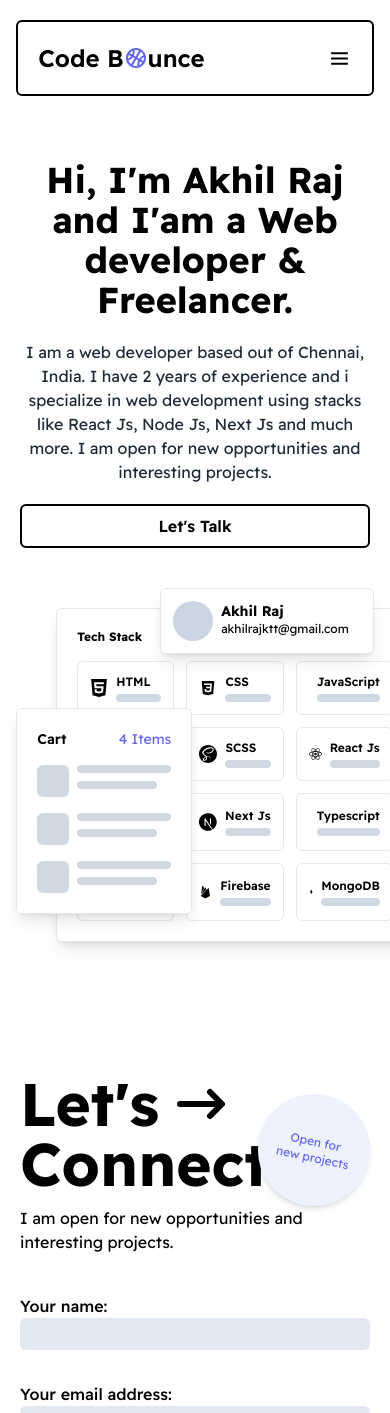
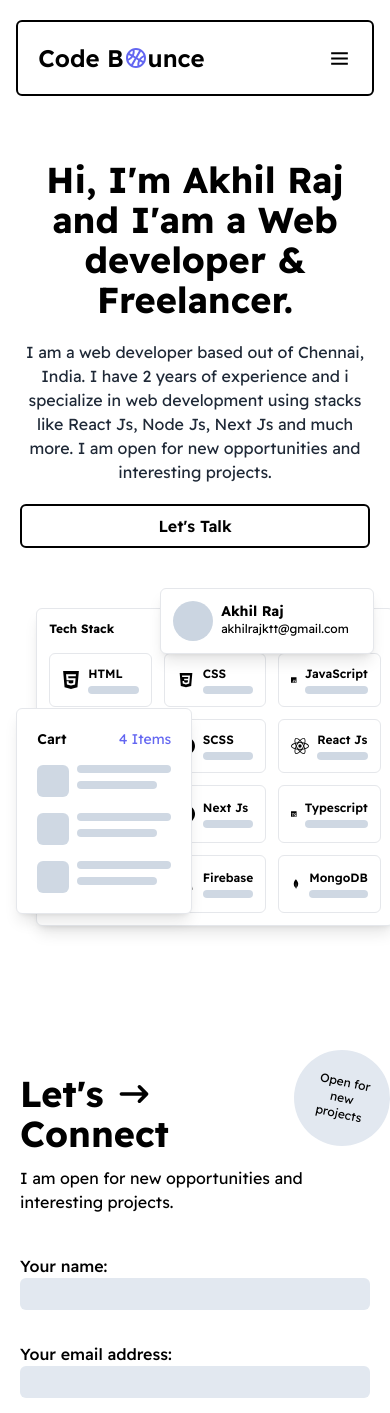
Before and after one commit to Akhil-dotcom/portfolio, a Next.js app: page / in a window 390 px wide. Shown: the top 1413 px of the page. Built offline with nearby package versions, Linux system fonts and the light colour scheme.

Commit message:
first commit

```diff
--- a/components/Connect.tsx
+++ b/components/Connect.tsx
@@ -7,13 +7,13 @@ function Connect() {
       <div className="max-w-screen-sm mx-auto p-5 py-20">
           <div className="flex flex-col gap-10">
               <div className="flex-1 relative">
-                  <div className="text-6xl font-bold">
+                  <div className="text-4xl md:text-6xl font-bold">
                       <div className="flex items-center gap-3">Let's <HiArrowNarrowRight /></div>
                       <div>Connect</div>
                   </div>
                   <p className="md:text-lg pt-3 max-w-xs md:max-w-sm">I am open for new opportunities and interesting projects.</p>
-                  <div className="absolute py-10 -top-5 right-0 md:bottom-0">
-                      <button className="bg-indigo-50 text-indigo-500 rounded-full text-xs md:text-sm shadow-md flex flex-col rotate-12 h-28 w-28 p-3 items-center justify-center">
+                  <div className="absolute py-10 -top-16 -right-5 md:bottom-0">
+                      <button className="bg-slate-200  rounded-full text-xs md:text-sm flex flex-col rotate-12 h-24 w-24 p-3 items-center justify-center">
                           <span>Open for</span>
                           <span>new projects</span>
                       </button>
--- a/components/Diagrams/TeckStack.tsx
+++ b/components/Diagrams/TeckStack.tsx
@@ -2,7 +2,7 @@ import { SiTailwindcss, SiHtml5, SiJavascript,SiSass, SiReact, SiNextdotjs, SiTy
 import { DiCss3 } from 'react-icons/di'
 
 function TeckStack() {
-  return <div className="border p-5 w-full font-readex bg-white shadow-lg rounded-md absolute -top-5 md:top-10 left-10 flex flex-col gap-4 z-30 hover:z-50">
+  return <div className="border p-3 w-full font-readex bg-white shadow-lg rounded-md absolute -top-5 md:top-10 left-5 md:left-10 flex flex-col gap-4 z-30 hover:z-50">
       <div className="text-xs sm:text-sm md:text-xl font-bold">Tech Stack</div>
       <div className="grid grid-cols-3 gap-3">
           <div className="flex gap-2 items-center border rounded-md p-3">
--- a/components/Header.tsx
+++ b/components/Header.tsx
@@ -9,7 +9,7 @@ import DrawerNav from './DrawerNav'
 function Header() {
   const [drawer, setdrawer] = useState<boolean>(false);
   return <div className="font-readex fixed top-5 z-50 w-full flex items-center">
-      <div className="flex items-center bg-white border-black justify-between w-11/12 md:w-full max-w-screen-xl mx-auto p-5 border-2 rounded-md">
+      <div className="flex items-center bg-white border-black justify-between w-11/12 xl:w-full max-w-screen-xl mx-auto p-5 border-2 rounded-md">
         <div className="flex items-center text-2xl font-semibold">Code B<RiBasketballLine className="text-indigo-500" />unce</div>
         <div className="hidden sm:flex items-center gap-8">
             <div className="cursor-pointer">Work</div>
```
